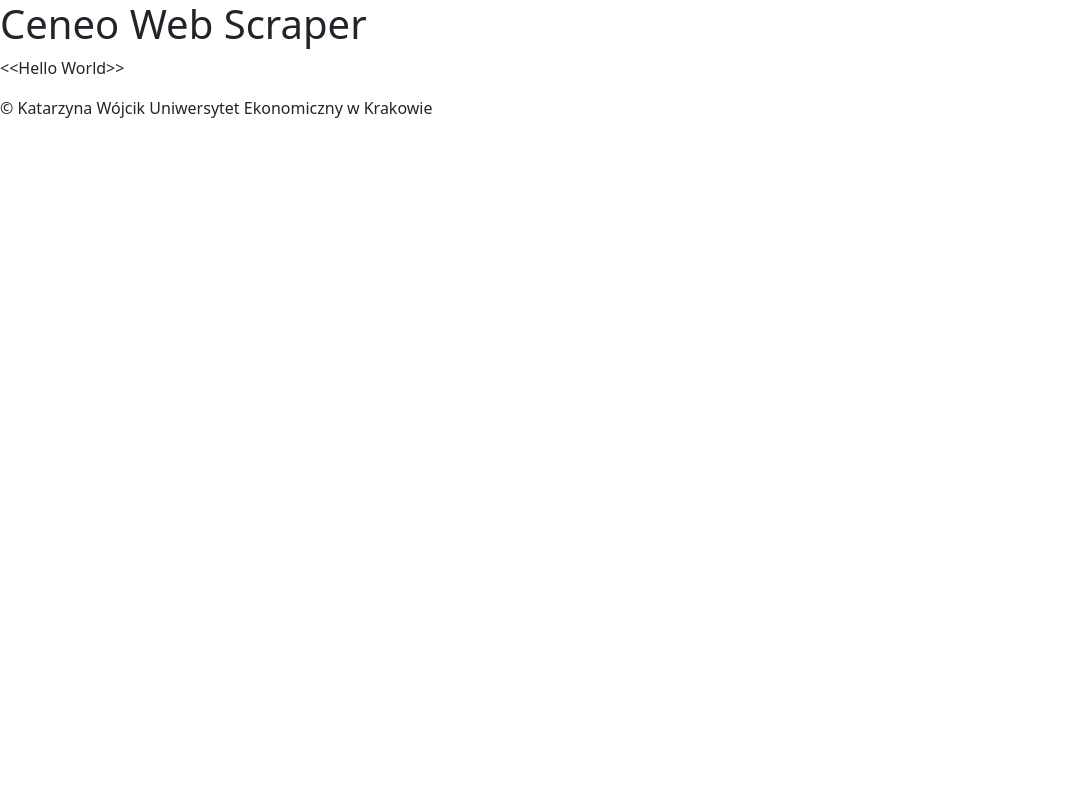
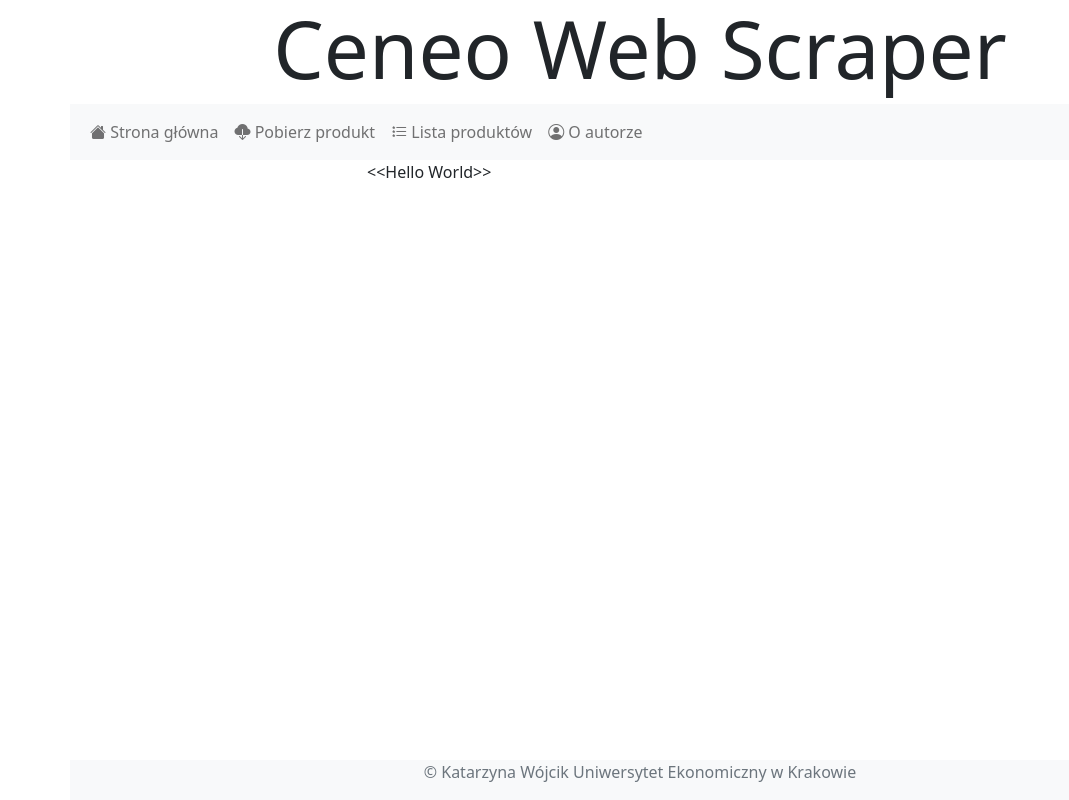
Before and after one commit to urnotrme/CeneoWebScraper, a Flask app: page / in a window 1280 px wide. Shown: the whole page, without its empty margins (0-1069 px from the left). Run offline with Flask 2, Linux system fonts and the light colour scheme.

Commit message:
HTML layout

```diff
--- a/app/templates/index.html
+++ b/app/templates/index.html
@@ -3,22 +3,50 @@
     <head>
         <meta charset="UTF-8">
         <title>Ceneo Web Scraper</title>
-
         <!-- CSS only -->
         <link href="https://cdn.jsdelivr.net/npm/bootstrap@5.2.0-beta1/dist/css/bootstrap.min.css" rel="stylesheet" integrity="sha384-0evHe/X+R7YkIZDRvuzKMRqM+OrBnVFBL6DOitfPri4tjfHxaWutUpFmBp4vmVor" crossorigin="anonymous">
+        <link rel="stylesheet" href="https://cdn.jsdelivr.net/npm/bootstrap-icons@1.8.3/font/bootstrap-icons.css">
         <!-- JavaScript Bundle with Popper -->
         <script src="https://cdn.jsdelivr.net/npm/bootstrap@5.2.0-beta1/dist/js/bootstrap.bundle.min.js" integrity="sha384-pprn3073KE6tl6bjs2QrFaJGz5/SUsLqktiwsUTF55Jfv3qYSDhgCecCxMW52nD2" crossorigin="anonymous"></script>
-
     </head>
     <body>
-        <header>
-            <h1>Ceneo Web Scraper</h1>
+        <header class="container text-center">
+            <h1 class="display-1">Ceneo Web Scraper</h1>
         </header>
-        <div>
-            <p>{{text}}</p>
+        <nav class="navbar navbar-expand-lg navbar-light bg-light container">
+            <div class="container-fluid">
+                <div class="collapse navbar-collapse" id="navbarSupportedContent">
+                    <ul class="navbar-nav me-auto mb-2 mb-lg-0">
+                        <li class="nav-item">
+                            <a class="nav-link" href=""><i class="bi bi-house-fill"></i> Strona główna</a>
+                        </li>
+                        <li class="nav-item">
+                            <a class="nav-link" href=""><i class="bi bi-cloud-download-fill"></i>
+ Pobierz produkt</a>
+                        </li>
+                        <li class="nav-item">
+                            <a class="nav-link" href=""><i class="bi bi-list-stars"></i> Lista produktów</a>
+                        </li>
+                        <li class="nav-item">
+                            <a class="nav-link" href=""><i class="bi bi-person-circle"></i> O autorze</a>
+                        </li>
+                    </ul>
+                </div>
+            </div>
+        </nav>
+        <div class="container">
+            <div class="row">
+                <div class="col-3">
+
+                </div>
+                <div class="col">
+                    {{text}}
+                </div>
+            </div>
         </div>
-        <footer>
+        <footer class="container bg-light text-secondary fixed-bottom text-center">
             <p>&copy; Katarzyna Wójcik Uniwersytet Ekonomiczny w Krakowie</p>
         </footer>
+
     </body>
 </html>
```
